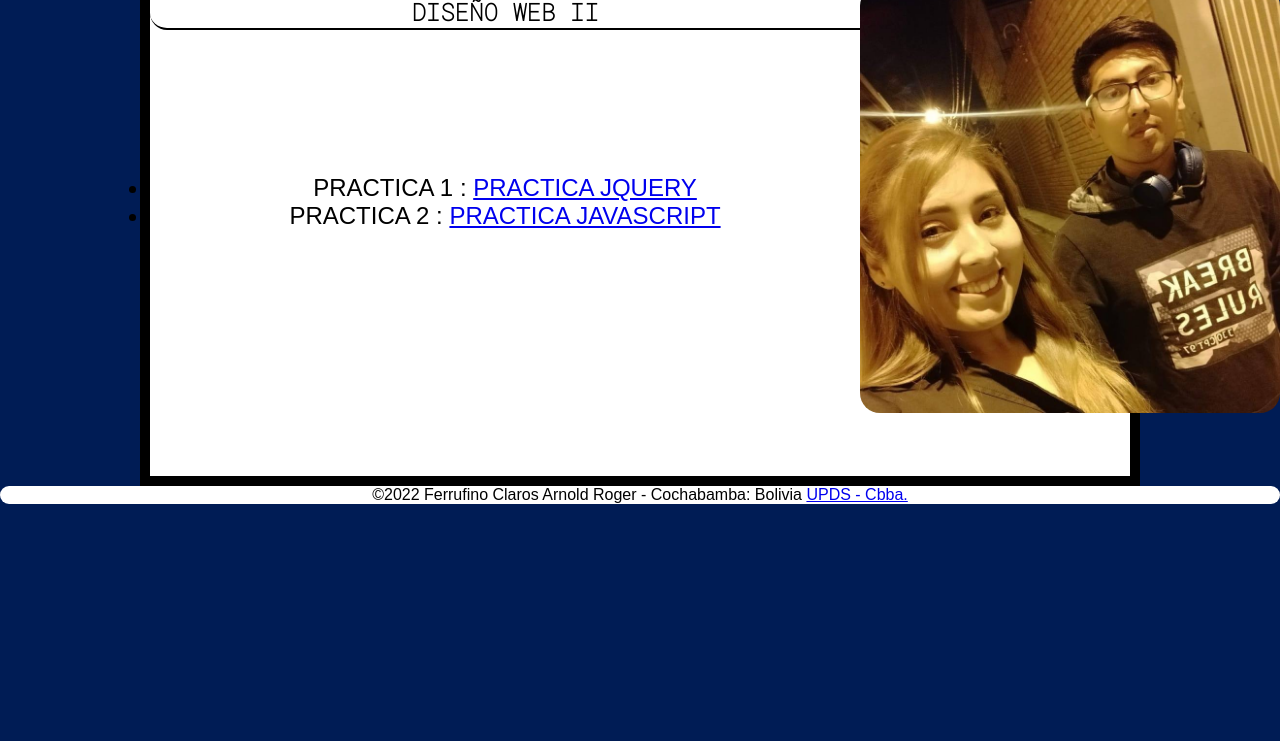
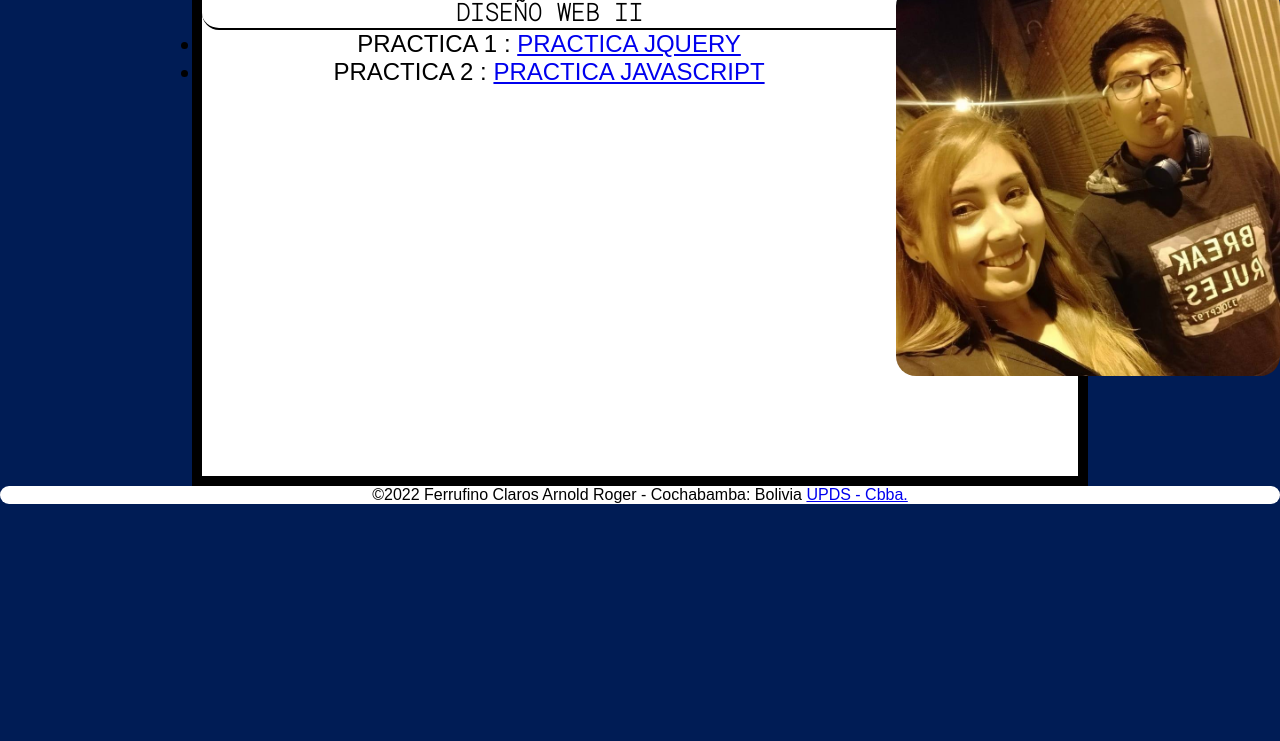
Before and after one commit to ARNOLDFERRUFINO/Disenioweb2, a plain HTML site: page index.html in a window 1280 px wide. Shown: the part 59-800 px from the top of the page. Drawn offline with Linux system fonts and the light colour scheme; a web font is replaced by a local one.

Commit message:
Add files via upload

```diff
--- a/disenio.css
+++ b/disenio.css
@@ -11,7 +11,7 @@ body{
     background-color: #001C55;
 }
 .contenedor{
-    width: 1000px;
+    width: 70%;
     height: 500px;
     background-color:white;
     text-align: center;
@@ -44,8 +44,8 @@ h1{
     font-family: 'Roboto Mono', monospace;
  }
  .imagen{
-     width: 420px;
-     height: auto;
+     width: 30%;
+     max-width: 440px;
      float: right;
      border-radius: 20px;
  }
@@ -53,3 +53,6 @@ h1{
      background-color: white;
 
  }
+ header{
+     width: 100%;
+ }
--- a/index.html
+++ b/index.html
@@ -12,20 +12,13 @@
     <header>
         <div>
             <h1>ESTUDIANTE: ARNOLD ROGER FERRUFINO CLAROS</h1>
-            <img class="imagen" src="foto.jpg" alt="mi foto">
+
         </div>
     </header>
+    <div><img class="imagen" src="foto.jpg" alt="mi foto"> </div>
     <div class="contenedor">
         <h2> DISEÑO WEB II</h2>
         <ul>
-            <br>
-            <br>
-            <br>
-            <br>
-            <br>
-            <br>
-            <br>
-            <br>
             <li class="texto">PRACTICA 1 : <a href="#">PRACTICA JQUERY</a></li>
            <li class="texto">PRACTICA 2 : <a href="#">PRACTICA JAVASCRIPT</a></li>
         </ul>
```
